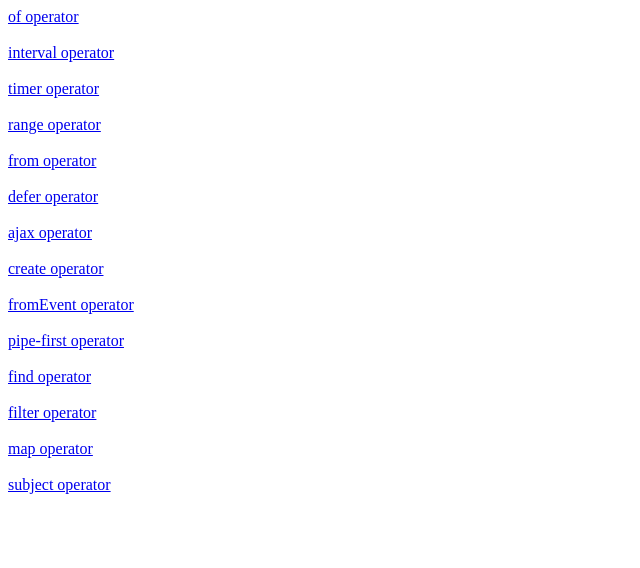
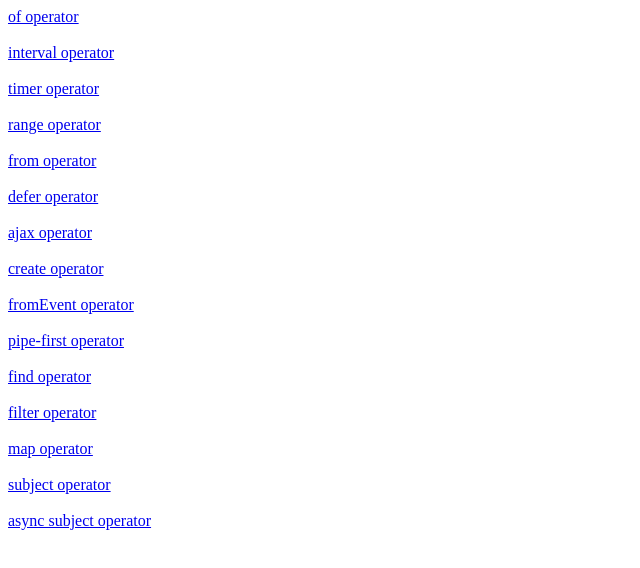
Before and after one commit to BeyzaNurCebi/rxjs, an Angular app: page /operators in a window 1280 px wide. Shown: the top 568 px of the page, without its empty margins (0-640 px from the left). Built offline with nearby package versions, Linux system fonts and the light colour scheme.

Commit message:
async subject operator

```diff
--- a/src/app/app-routing.module.ts
+++ b/src/app/app-routing.module.ts
@@ -16,6 +16,7 @@ import { FindComponent } from './operators/filtering-operators/find/find.compone
 import { FilterComponent } from './operators/filtering-operators/filter/filter.component';
 import { MapComponent } from './operators/transformation-operator/map/map.component';
 import { SubjectComponent } from './operators/subjects-operators/subject/subject.component';
+import { AsyncSubjectComponent } from './operators/subjects-operators/asyncSubject/asyncSubject.component';
 
 const routes: Routes = [
   {path: "" ,redirectTo: "/operators",pathMatch: "full"},
@@ -34,6 +35,7 @@ const routes: Routes = [
   {path: "filter",component: FilterComponent},
   {path: "map",component: MapComponent},
   {path: "subject",component: SubjectComponent},
+  {path: "asyncSubject",component: AsyncSubjectComponent},
 ];
 
 @NgModule({
--- a/src/app/operators/operators.component.html
+++ b/src/app/operators/operators.component.html
@@ -66,3 +66,8 @@
 <a [routerLink]="['/subject']">
     subject operator
 </a>
+<br>
+<br>
+<a [routerLink]="['/asyncSubject']">
+    async subject operator
+</a>
--- /dev/null
+++ b/src/app/operators/subjects-operators/asyncSubject/asyncSubject.component.html
@@ -0,0 +1 @@
+<p>async subject operator</p>
--- /dev/null
+++ b/src/app/operators/subjects-operators/asyncSubject/asyncSubject.component.ts
@@ -0,0 +1,32 @@
+import { Component, OnInit } from '@angular/core';
+import { nextTick } from 'process';
+import { AsyncSubject, Observable, Subject } from "rxjs";
+
+@Component({
+    selector: 'ng-async-subject',
+    templateUrl: 'asyncSubject.component.html'
+})
+
+export class AsyncSubjectComponent implements OnInit {
+
+
+
+    constructor() {
+
+    //ASYNC SUBJECT OPERATOR
+    /* subscribe olan yapılara en son yayınlanmış olan dataları gönderir. bunu
+        yapabilmek için complete metodunun çalıştırılması gerekir.
+     */
+
+    const mySub = new AsyncSubject<string>()
+
+    mySub.subscribe(data=>console.log("1. subscribe: "+data))
+    mySub.next("1. değer")
+
+    mySub.subscribe(data=>console.log("2. subscribe: "+data))
+    mySub.next("2. değer")
+    mySub.complete()
+    }
+
+    ngOnInit() { }
+}
```
